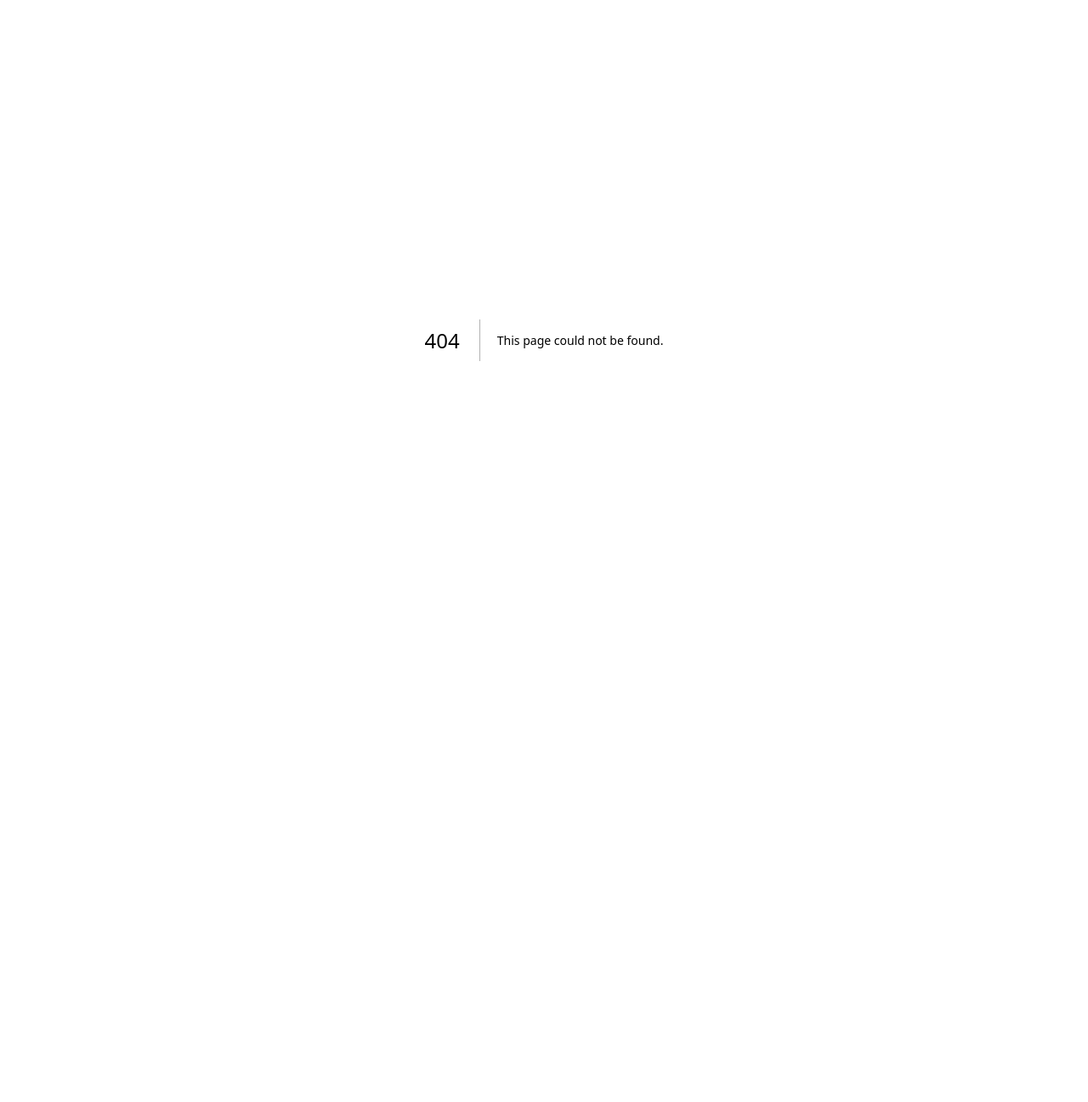
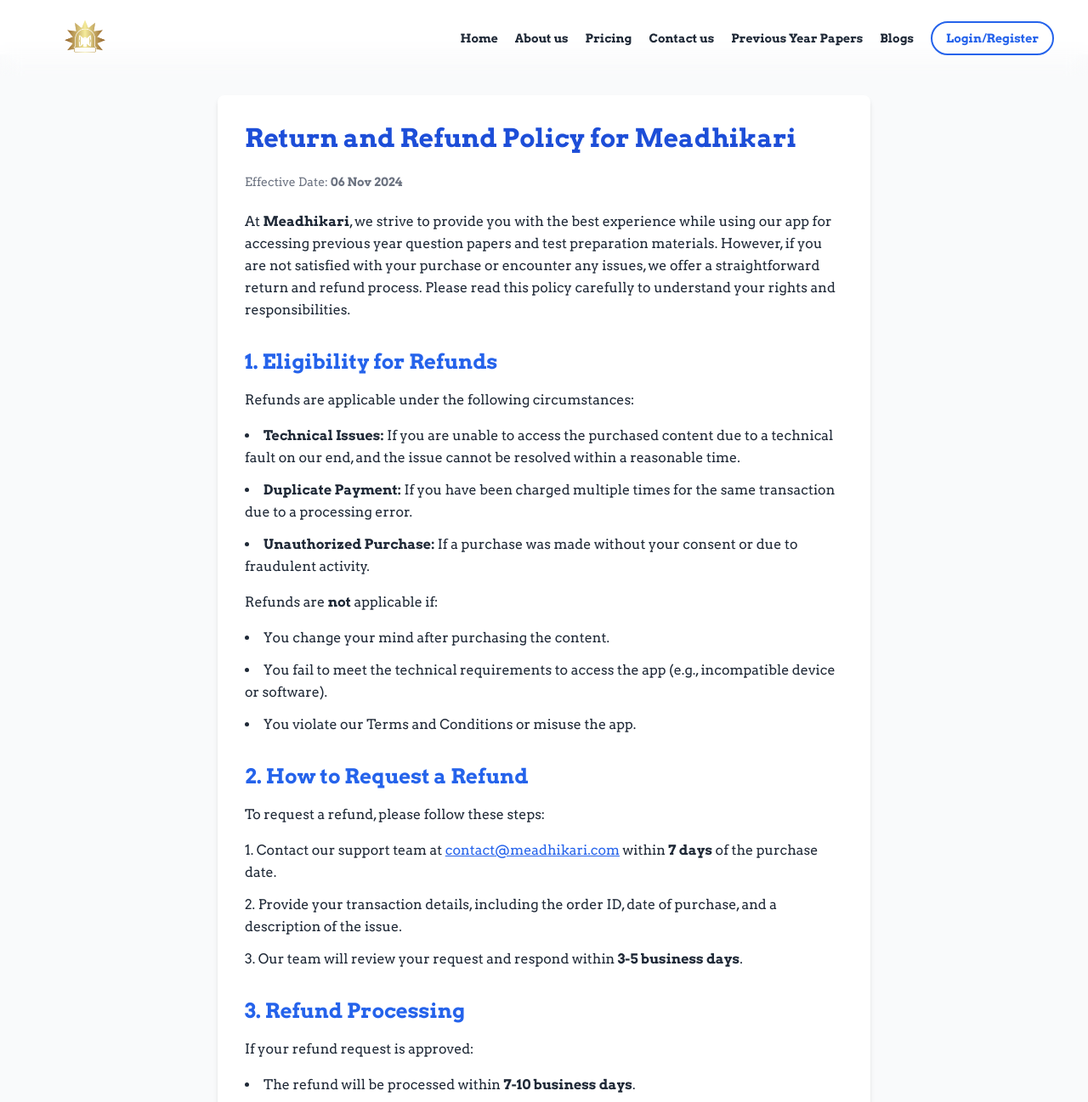
Before and after one commit to sumitchavan8070/meadhikari_web, a Next.js app: page /return-and-refund in a window 1280 px wide. Before the commit this address had no page. Shown: the top 1297 px of the page at 85% size. Before the commit the page ends 800 px from the top, so only its background shows below. Built offline with nearby package versions, Linux system fonts and the light colour scheme.

Commit message:
Return and Refund Added

```diff
--- /dev/null
+++ b/app/return-and-refund/ReturnAndRefundPolicy.js
@@ -0,0 +1,145 @@
+const ReturnAndRefundPolicy = () => {
+  return (
+    <div className="bg-gray-50 min-h-screen py-12">
+      <div className="max-w-3xl mx-auto bg-white shadow-md rounded-lg p-8 text-gray-800 leading-relaxed">
+        <h1 className="text-3xl font-extrabold text-blue-700 mb-6">
+          Return and Refund Policy for Meadhikari
+        </h1>
+        <p className="text-sm text-gray-500">
+          Effective Date: <strong>06 Nov 2024</strong>
+        </p>
+
+        <p className="mt-6">
+          At <strong>Meadhikari</strong>, we strive to provide you with the best
+          experience while using our app for accessing previous year question
+          papers and test preparation materials. However, if you are not
+          satisfied with your purchase or encounter any issues, we offer a
+          straightforward return and refund process. Please read this policy
+          carefully to understand your rights and responsibilities.
+        </p>
+
+        <h2 className="text-2xl font-semibold text-blue-600 mt-8">
+          1. Eligibility for Refunds
+        </h2>
+        <p className="mt-4">
+          Refunds are applicable under the following circumstances:
+        </p>
+        <ul className="list-disc list-inside mt-4 space-y-3">
+          <li>
+            <strong>Technical Issues:</strong> If you are unable to access the
+            purchased content due to a technical fault on our end, and the issue
+            cannot be resolved within a reasonable time.
+          </li>
+          <li>
+            <strong>Duplicate Payment:</strong> If you have been charged
+            multiple times for the same transaction due to a processing error.
+          </li>
+          <li>
+            <strong>Unauthorized Purchase:</strong> If a purchase was made
+            without your consent or due to fraudulent activity.
+          </li>
+        </ul>
+        <p className="mt-4">
+          Refunds are <strong>not</strong> applicable if:
+        </p>
+        <ul className="list-disc list-inside mt-4 space-y-3">
+          <li>You change your mind after purchasing the content.</li>
+          <li>
+            You fail to meet the technical requirements to access the app (e.g.,
+            incompatible device or software).
+          </li>
+          <li>You violate our Terms and Conditions or misuse the app.</li>
+        </ul>
+
+        <h2 className="text-2xl font-semibold text-blue-600 mt-8">
+          2. How to Request a Refund
+        </h2>
+        <p className="mt-4">To request a refund, please follow these steps:</p>
+        <ol className="list-decimal list-inside mt-4 space-y-3">
+          <li>
+            Contact our support team at{" "}
+            <a
+              href="mailto:contact@meadhikari.com"
+              className="text-blue-600 underline"
+            >
+              contact@meadhikari.com
+            </a>{" "}
+            within <strong>7 days</strong> of the purchase date.
+          </li>
+          <li>
+            Provide your transaction details, including the order ID, date of
+            purchase, and a description of the issue.
+          </li>
+          <li>
+            Our team will review your request and respond within{" "}
+            <strong>3-5 business days</strong>.
+          </li>
+        </ol>
+
+        <h2 className="text-2xl font-semibold text-blue-600 mt-8">
+          3. Refund Processing
+        </h2>
+        <p className="mt-4">If your refund request is approved:</p>
+        <ul className="list-disc list-inside mt-4 space-y-3">
+          <li>
+            The refund will be processed within{" "}
+            <strong>7-10 business days</strong>.
+          </li>
+          <li>
+            The refund will be credited to the original payment method used
+            during the purchase.
+          </li>
+          <li>
+            You will receive a confirmation email once the refund has been
+            processed.
+          </li>
+        </ul>
+
+        <h2 className="text-2xl font-semibold text-blue-600 mt-8">
+          4. Non-Refundable Items
+        </h2>
+        <p className="mt-4">The following items are non-refundable:</p>
+        <ul className="list-disc list-inside mt-4 space-y-3">
+          <li>Partially used or accessed content.</li>
+          <li>Subscription fees after the subscription period has started.</li>
+          <li>
+            Any promotional or discounted purchases, unless otherwise stated.
+          </li>
+        </ul>
+
+        <h2 className="text-2xl font-semibold text-blue-600 mt-8">
+          5. Cancellation Policy
+        </h2>
+        <p className="mt-4">
+          You may cancel a subscription or purchase before the content is
+          accessed or downloaded. Once the content is accessed, cancellations
+          are not permitted, and refunds will not be issued.
+        </p>
+
+        <h2 className="text-2xl font-semibold text-blue-600 mt-8">
+          6. Contact Us
+        </h2>
+        <p className="mt-4">
+          If you have any questions or concerns about our Return and Refund
+          Policy, please contact us at:
+        </p>
+        <p className="mt-4">
+          Email:{" "}
+          <a
+            href="mailto:contact@meadhikari.com"
+            className="text-blue-600 underline"
+          >
+            contact@meadhikari.com
+          </a>
+        </p>
+
+        <p className="mt-6 text-center text-gray-600">
+          Thank you for choosing <strong>Meadhikari</strong>. We are committed
+          to ensuring your satisfaction!
+        </p>
+      </div>
+    </div>
+  );
+};
+
+export default ReturnAndRefundPolicy;
--- /dev/null
+++ b/app/return-and-refund/page.js
@@ -0,0 +1,16 @@
+import React from "react";
+import Footer from "@/components/Footer"; // Assuming you have a Footer component
+import Headercopy from "@/components/Headercopy";
+import ReturnAndRefundPolicy from "./ReturnAndRefundPolicy";
+
+const Page = () => {
+  return (
+    <div className="pt-[23%] sm:pt-[23%] md:pt-[5%]">
+      <Headercopy />
+      <ReturnAndRefundPolicy />
+      <Footer />
+    </div>
+  );
+};
+
+export default Page;
--- a/components/Footer.js
+++ b/components/Footer.js
@@ -389,6 +389,15 @@ const Footer = () => {
               Terms & Condtions
             </a>
           </li>
+
+          <li>
+            <a
+              href="/return-and-refund"
+              className={`text-sm ${textColorSecondary} transition-colors duration-300 ${hoverColor}`}
+            >
+              Return and Refund
+            </a>
+          </li>
           <li>
             <a
               href="#"
```
